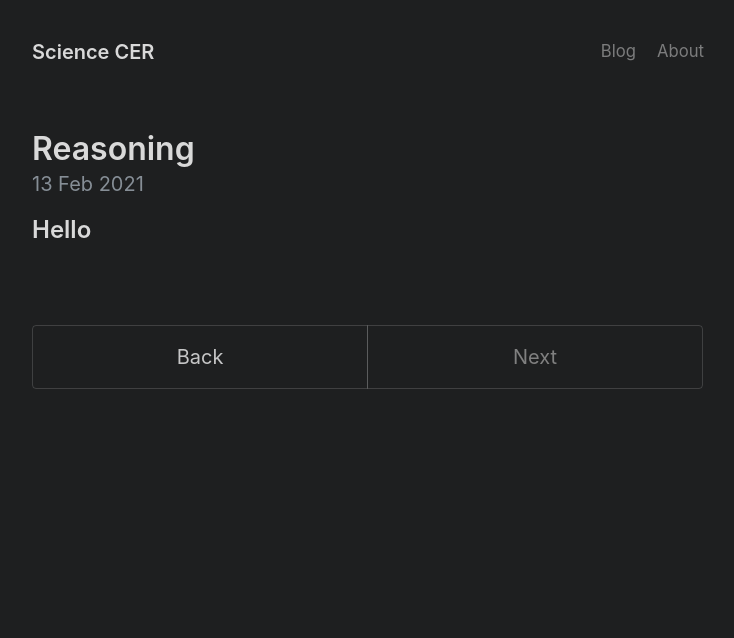
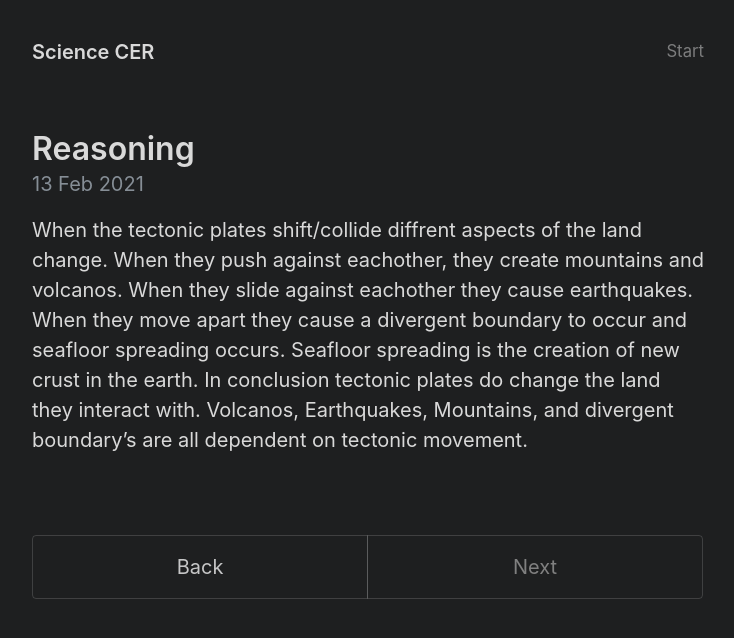
Before and after one commit to VincentTro/Science-CER, a Jekyll site: the page built from index.html, in a window 1280 px wide. Shown: the top 638 px of the page, without its empty margins (272-1006 px from the left). Built offline with Jekyll 4.4.1, drawn with Linux system fonts in a browser that asks for light colours; the list of posts is cut into pages by our own code.

Commit message:
Final commit

```diff
--- a/_config.yml
+++ b/_config.yml
@@ -5,7 +5,7 @@ paginate: 1
 paginate_path: "/Science-CER/page:num/"
 baseurl: "/Science-CER"
 permalink: pretty
-starturl: /Science-CER/Science-CER/page3/
+starturl: /Science-CER/Science-CER/page6/
 
 # Gems
 plugins:
@@ -43,8 +43,5 @@ version: 3.0.0
 
 # Navbar page list
 nav:
-  - title: Blog
-    url: /dark-poole/archive
-
-  - title: About
-    url: /dark-poole/about
+  - title: Start
+    url: /Science-CER/Science-CER/page6/
--- a/_posts/2021-02-13-reasoning.md
+++ b/_posts/2021-02-13-reasoning.md
@@ -1 +1,2 @@
-## Hello
+When the tectonic plates shift/collide diffrent aspects of the land change. When they push against eachother, they create mountains and volcanos. When they slide against eachother they cause earthquakes. When they move apart they cause a divergent boundary to occur and seafloor spreading occurs. Seafloor spreading is the creation of new crust in the earth.
+In conclusion tectonic plates do change the land they interact with. Volcanos, Earthquakes, Mountains, and divergent boundary's are all dependent on tectonic movement.
```
